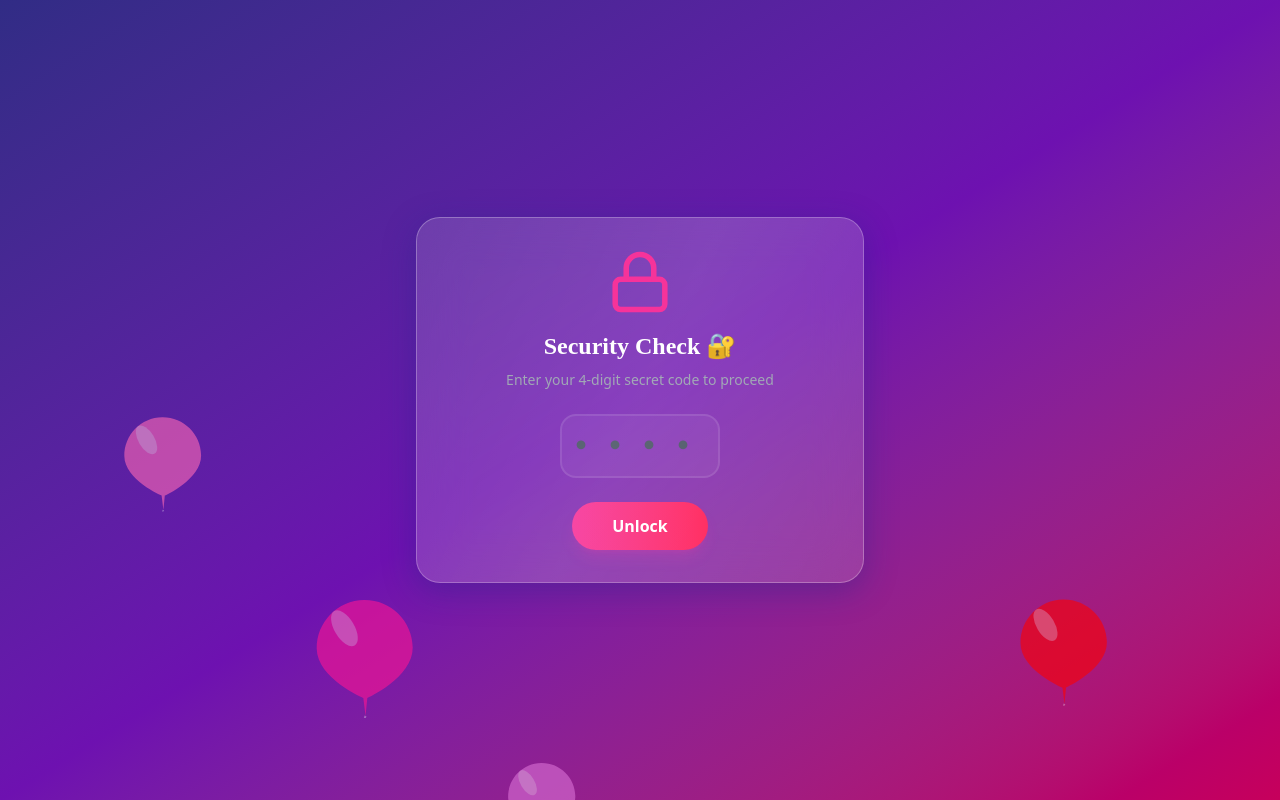
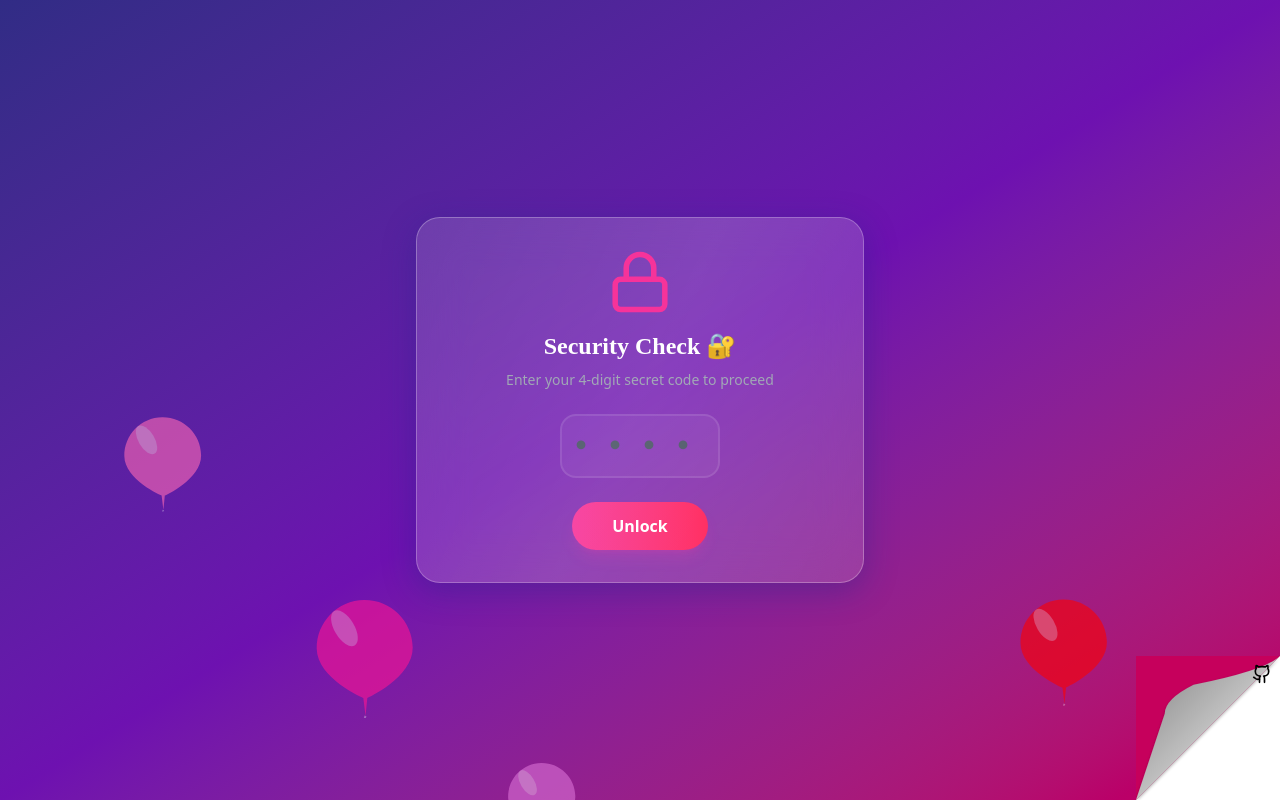
Before and after one commit to ruxy1212/val-site, a React (Vite) app: page / in a window 1280 px wide. Built offline with nearby package versions, Linux system fonts and the light colour scheme.

Commit message:
Add z-index to GithubDogEar component

```diff
--- a/src/Wrap.tsx
+++ b/src/Wrap.tsx
@@ -7,7 +7,7 @@ const GithubDogEar = () => {
  // const foldSize = 100;
   return (
     <>
-     <div className="absolute bottom-0 right-0 w-24 md:w-36">
+     <div className="absolute bottom-0 right-0 z-50 w-24 md:w-36">
       <div className="relative w-full">
        <img src={dogEar} className="w-full" />
        <button className="absolute top-2 right-2">
```
